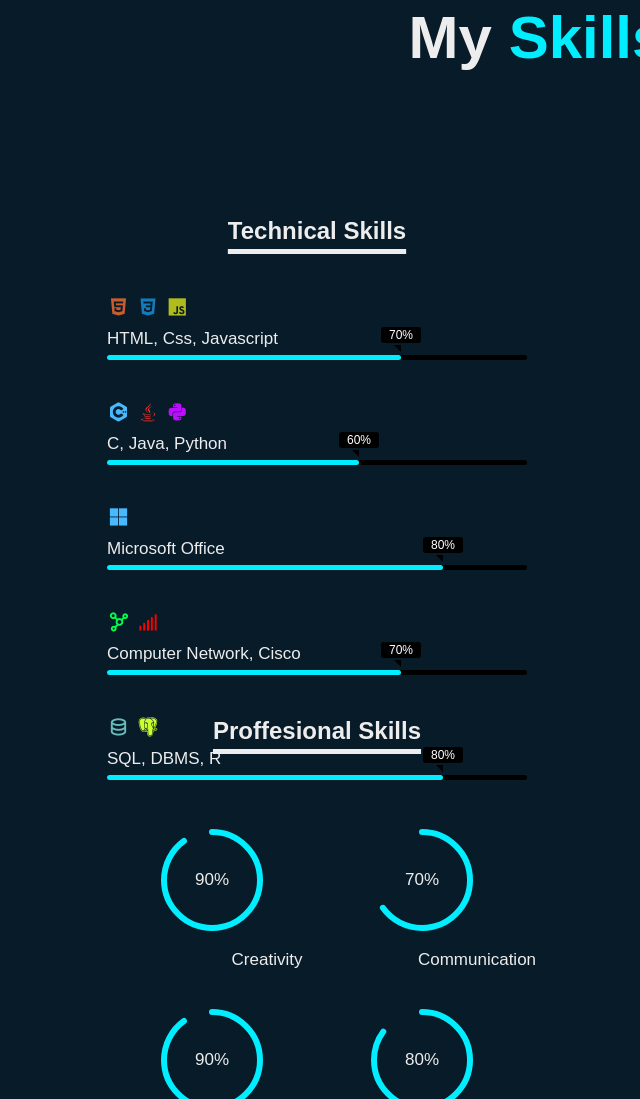
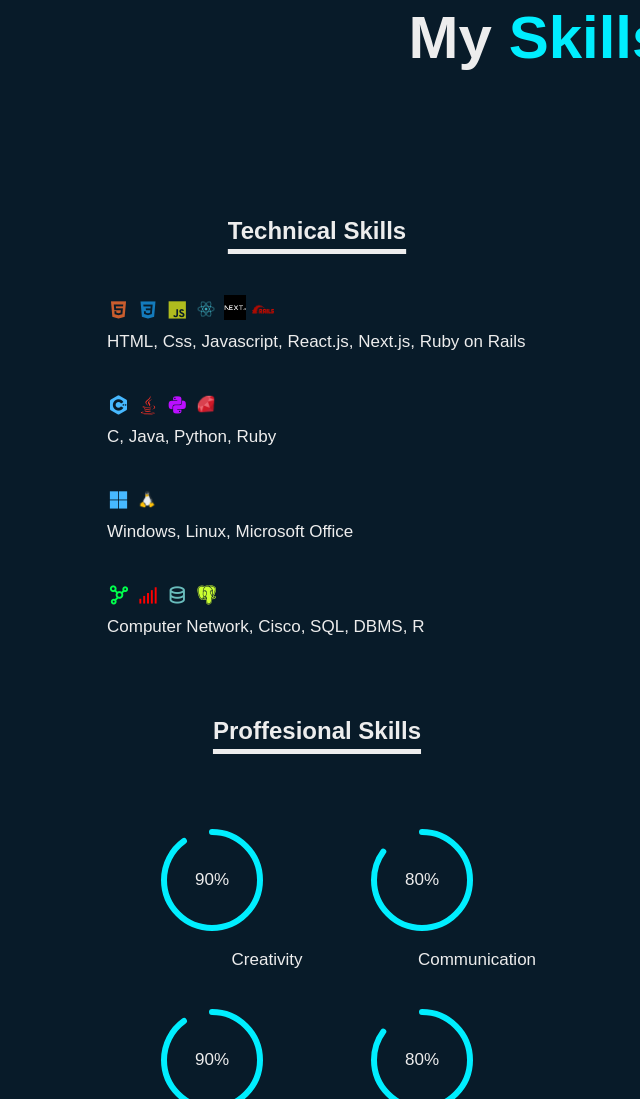
Before and after one commit to Stanleys75/My-Portofolio, a plain HTML site: page index.html in a window 1280 px wide. Shown: the part 2656-3755 px from the top of the page, without its empty margins (103-743 px from the left). Drawn offline with nearby package versions, Linux system fonts and the light colour scheme.

Commit message:
[Update] Skills

```diff
--- a/index.html
+++ b/index.html
@@ -142,51 +142,37 @@
                 <div class="bar"> <i class='bx bxl-html5' style='color:#c95d2e'  ></i>
                     <i class='bx bxl-css3' style='color:#147bbc'  ></i>
                     <i class='bx bxl-javascript' style='color:#b0bc1e'  ></i>
+                    <i><img src="Images/reactjsIcon.png" alt="" width="22px"></i>
+                    <i><img src="Images/next-js-Icon.jpeg" alt="" width="22px"></i>
+                    <i><img src="Images/rubyOnRailsIcon.png" alt="" width="22px"></i>
                     <div class="info">
-                        <span>HTML, Css, Javascript</span>
-                    </div>
-                    <div class="progress-line html">
-                        <span> </span>
+                        <span>HTML, Css, Javascript, React.js, Next.js, Ruby on Rails</span>
                     </div>
                 </div>
 
                 <div class="bar"> <i class='bx bxl-c-plus-plus' style="color: #47b9ff;"></i>
                     <i class='bx bxl-java' style="color: #fd3126;"></i>
                     <i class='bx bxl-python' style="color: #bb0eff;"></i>
+                    <i><img src="Images/rubyIcon.png" alt="" width="22px"></i>
                     <div class="info">
-                        <span>C, Java, Python</span>
-                    </div>
-                    <div class="progress-line css">
-                        <span></span>
+                        <span>C, Java, Python, Ruby</span>
                     </div>
                 </div>
 
-                <div class="bar"> <i class='bx bxl-microsoft' style="color: #47b9ff;" ></i>
+                <div class="bar">
+                    <i class='bx bxl-microsoft' style="color: #47b9ff;" ></i>
+                    <i><img src="Images/linuxIcon.png" alt="" width="22px"></i>
                     <div class="info">
-                        <span>Microsoft Office</span>
-                    </div>
-                    <div class="progress-line Javascript">
-                        <span></span>
+                        <span>Windows, Linux, Microsoft Office</span>
                     </div>
                 </div>
 
                 <div class="bar"> <i class='bx bx-network-chart' style='color:#00ff4c' ></i>
                     <i class='bx bx-signal-5' style='color:#ff0000'></i>
-                    <div class="info">
-                        <span>Computer Network, Cisco</span>
-                    </div>
-                    <div class="progress-line python">
-                        <span></span>
-                    </div>
-                </div>
-
-                <div class="bar"> <i class='bx bx-data' style='color:#69bcbc' ></i>
+                    <i class='bx bx-data' style='color:#69bcbc' ></i>
                     <i class='bx bxl-postgresql' style="color: #cbff30;"></i>
                     <div class="info">
-                        <span>SQL, DBMS, R</span>
-                    </div>
-                    <div class="progress-line sql">
-                        <span></span>
+                        <span>Computer Network, Cisco, SQL, DBMS, R</span>
                     </div>
                 </div>
             </div>
@@ -218,7 +204,7 @@
 
                     </svg>
 
-                    <div class="percentage">70%</div>
+                    <div class="percentage">80%</div>
                     <div class="text">Communication</div>
 
                 </div>
--- a/stylesheet.css
+++ b/stylesheet.css
@@ -507,7 +507,7 @@ section{
 
 @keyframes animate-path2{
     100%{
-        stroke-dashoffset: 175;;
+        stroke-dashoffset: 75;;
     }
 }
 @keyframes animate-path3{
```
Also changed, not shown: Images/linuxIcon.png (added), Images/next-js-Icon.jpeg (added), Images/reactjsIcon.png (added), Images/rubyIcon.png (added), Images/rubyOnRailsIcon.png (added).
